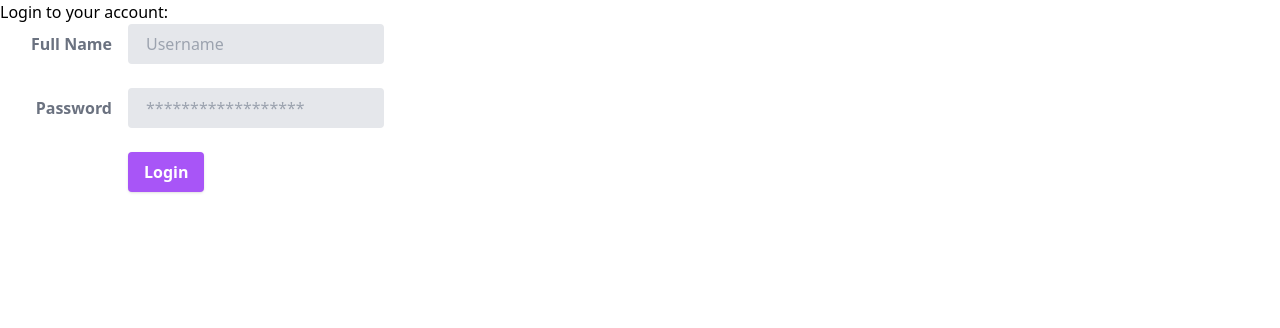
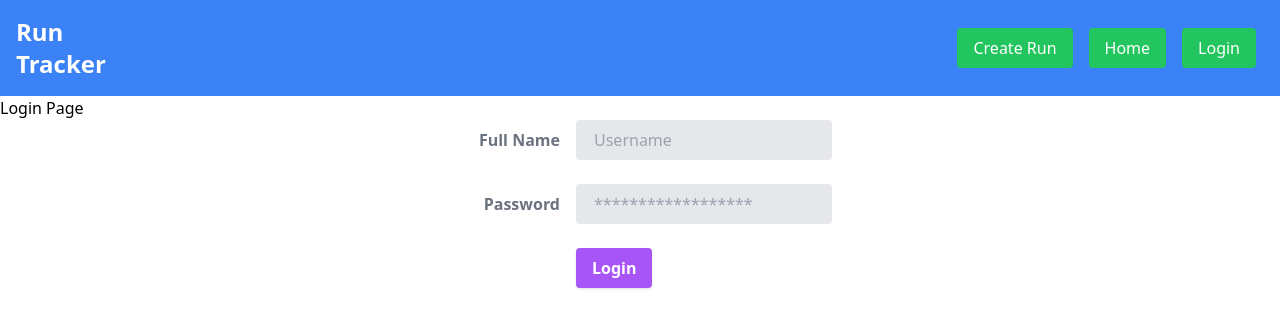
Before and after one commit to smithville77/fitness-tracker-MERN, a Next.js app in the folder client/: page /login in a window 1280 px wide. Shown: the top 328 px of the page. Built offline with nearby package versions, Linux system fonts and the light colour scheme.

Commit message:
trying to conditionally render login/out buttons on auth state

```diff
--- a/client/src/components/LoginForm.tsx
+++ b/client/src/components/LoginForm.tsx
@@ -1,11 +1,15 @@
 import React, { useState } from 'react';
 import axios from 'axios';
 
+
+
 interface LoginFormProps {
-  // Props if needed
+  onSuccess: () => void; // Callback function to be called on successful login
 }
 
-const LoginForm: React.FC<LoginFormProps> = () => {
+const LoginForm: React.FC<LoginFormProps> = ({ onSuccess }) => {
+
+
   const [username, setUsername] = useState('');
   const [password, setPassword] = useState('');
 
@@ -13,20 +17,30 @@ const LoginForm: React.FC<LoginFormProps> = () => {
     event.preventDefault();
 
     try {
-      const response = await axios.post('/users/login', {
+      const response = await axios.post('http://localhost:3001/users/login', {
         username,
         password,
       });
 
       if (response.status === 200) {
-        console.log("Succesfully logged in")
+
+        const token = response.data.token;
+
+        localStorage.setItem('token', token);
+        console.log("Token:", token);
+        // Update the authentication state here
+        onSuccess(); // or call any function to update the state
       }
     } catch (error) {
-      console.log(error)
+      console.log("The error is: " + error);
+      // Handle errors here if needed
     }
   };
 
+
+
   return (
+    <div className='flex justify-center'>
     <form className="w-full max-w-sm" onSubmit={handleSubmit}>
       <div className="md:flex md:items-center mb-6">
         <div className="md:w-1/3">
@@ -65,13 +79,13 @@ const LoginForm: React.FC<LoginFormProps> = () => {
       <div className="md:flex md:items-center">
         <div className="md:w-1/3"></div>
         <div className="md:w-2/3">
-          <button className="shadow bg-purple-500 hover:bg-purple-400 focus:shadow-outline focus:outline-none text-white font-bold py-2 px-4 rounded" type="button">
+          <button className="shadow bg-purple-500 hover:bg-purple-400 focus:shadow-outline focus:outline-none text-white font-bold py-2 px-4 rounded" type="submit">
             Login
           </button>
         </div>
       </div>
     </form>
-
+    </div>
 
   );
 };
--- /dev/null
+++ b/client/src/components/Navigation.tsx
@@ -0,0 +1,51 @@
+import Link from 'next/link';
+import { useEffect } from 'react';
+import { useAuth } from "@/components/UseAuth";
+
+function Navigation() {
+  const { authenticated, logout, setAuthenticated } = useAuth();
+
+  useEffect(() => {
+
+    const token = localStorage.getItem('token');
+    if (token) {
+      setAuthenticated(true);
+    } else {
+      setAuthenticated(false);
+    }
+  }, [setAuthenticated]);
+
+  const handleLogout = () => {
+    logout();
+  };
+
+  return (
+    <nav className="bg-blue-500 p-4">
+      <div className="container mx-auto flex justify-between items-center">
+        <div className="text-white text-2xl font-bold">Run Tracker</div>
+        <div className='flex container justify-end'>
+        <Link className="bg-green-500 hover:bg-red-600 text-white py-2 px-4 mx-2 rounded cursor-pointer " href="/createRun">Create Run</Link>
+        <Link className="bg-green-500 hover:bg-red-600 text-white py-2 px-4 mx-2 rounded cursor-pointer" href="/">Home</Link>
+        {authenticated ? (
+          <a
+            onClick={handleLogout}
+            href="/"
+            className="bg-red-500 hover:bg-red-600 text-white py-2 px-4 mx-2 rounded cursor-pointer"
+          >
+            Logout
+          </a>
+        ) : (
+          <Link
+            href="/login"
+            className="bg-green-500 hover:bg-green-600 text-white py-2 px-4 mx-2 rounded"
+          >
+            Login
+          </Link>
+        )}
+       </div>
+      </div>
+    </nav>
+  );
+}
+
+export default Navigation;
--- /dev/null
+++ b/client/src/components/UseAuth.tsx
@@ -0,0 +1,36 @@
+// useAuth.js
+import { useState, useEffect } from 'react';
+
+export function useAuth() {
+  const [authenticated, setAuthenticated] = useState(false);
+
+  useEffect(() => {
+    const token = localStorage.getItem('token');
+    console.log(token)
+    if (token) {
+      setAuthenticated(true);
+      console.log(authenticated)
+    } else {
+      setAuthenticated(false);
+      console.log(authenticated)
+    }
+    console.log('User authenticated: ' + authenticated);
+  }, []);
+
+  const login = () => {
+    // Perform your login logic here
+    // If login is successful, set the authenticated state to true
+    setAuthenticated(true);
+    console.log("logged in")
+  };
+
+  const logout = () => {
+    // Perform your logout logic here
+    // Clear the token and set the authenticated state to false
+    localStorage.removeItem('token');
+    setAuthenticated(false);
+    console.log("logged out")
+  };
+
+  return { authenticated, login, logout, setAuthenticated };
+}
--- a/client/src/pages/_app.tsx
+++ b/client/src/pages/_app.tsx
@@ -1,6 +1,30 @@
 import '@/styles/globals.css'
 import type { AppProps } from 'next/app'
 
-export default function App({ Component, pageProps }: AppProps) {
-  return <Component {...pageProps} />
+
+// export default function App({ Component, pageProps }: AppProps) {
+//   return <Component {...pageProps} />
+// }
+
+// pages/_app.js
+// pages/_app.js
+import { useEffect } from 'react';
+import { useRouter } from 'next/router';
+import { useAuth } from '../components/UseAuth'; // Import the useAuth hook
+import '../styles/globals.css';
+
+function MyApp({ Component, pageProps }) {
+  const router = useRouter();
+  const { authenticated } = useAuth(); // Use the useAuth hook
+
+  // Redirect to the login page if not authenticated
+  useEffect(() => {
+    if (!authenticated && router.pathname !== '/login') {
+      router.push('/login');
+    }
+  }, [authenticated, router]);
+
+  return <Component {...pageProps} />;
 }
+
+export default MyApp;
--- a/client/src/pages/index.tsx
+++ b/client/src/pages/index.tsx
@@ -1,14 +1,18 @@
 import Image from 'next/image'
 import { Inter } from 'next/font/google'
 import Link from 'next/link'
+import * as React from "react";
+import Navigation from '../components/Navigation';
 
 const inter = Inter({ subsets: ['latin'] })
 
 export default function Home() {
   return (
     <>
+      <Navigation />
       <h1>RunApp</h1>
-      <button><Link href="/login">Login</Link></button>
+      <p>Welcome to the home page!</p>
+      <Link href="/login">Login</Link>
     </>
 
   )
--- a/client/src/pages/login.tsx
+++ b/client/src/pages/login.tsx
@@ -1,16 +1,31 @@
+import React from "react";
+import { useAuth } from "@/components/UseAuth";
+import LoginForm from "@/components/LoginForm";
+import Navigation from "@/components/Navigation";
 
-import LoginForm from "@/components/LoginForm";
-import React from "react";
+function LoginPage() {
+  const { authenticated, login } = useAuth();
 
+  // Function to handle successful login
+  const handleLogin = async () => {
+   login();
+  };
 
-const loginPage = () => {
   return (
-    <>
-      <h2>Login to your account:</h2>
-     <LoginForm />
-    </>
-  )
+    <div>
+      {/* Display navigation or header if needed */}
+      <Navigation />
+
+      <h1>Login Page</h1>
+
+      {authenticated ? (
+        <p>You are already logged in.</p>
+      ) : (
+        // Render the login form
+        <LoginForm onSuccess={handleLogin} />
+      )}
+    </div>
+  );
 }
 
-
-export default loginPage;
+export default LoginPage;
```
Also changed, not shown: client/package.json (+7 -0 lines), 1 other file (tests, documents, lock files or other folders).
